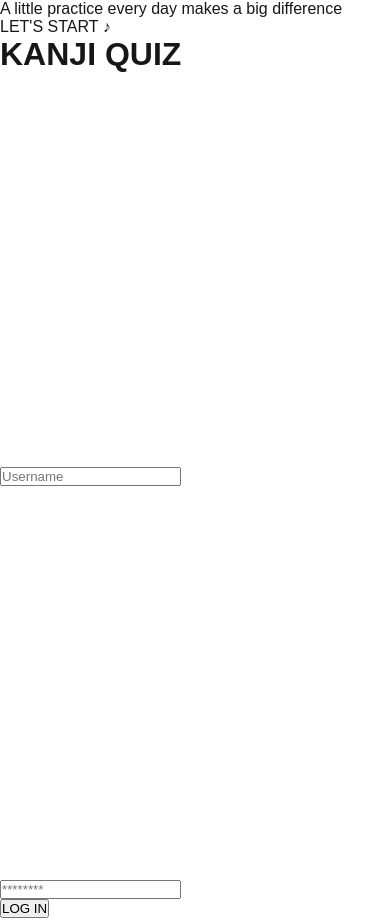
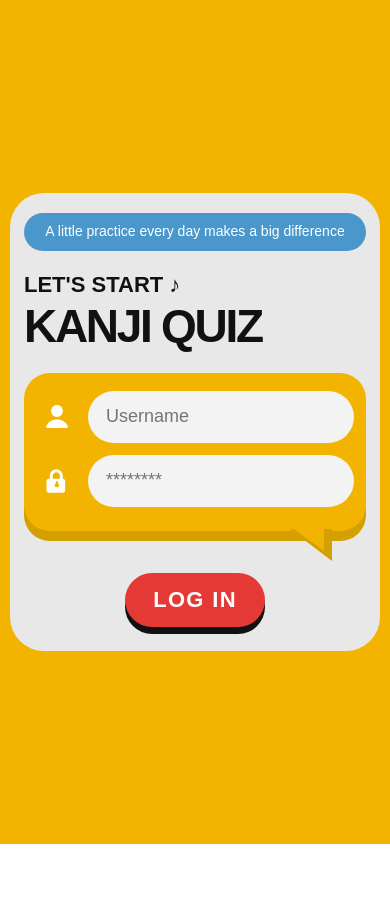
Before and after one commit to Ami-JP/amis-japanese-quiz, a Next.js app: page /student-login in a window 390 px wide. After the commit the page ends 844 px from the top, so only its background shows below. Built offline with nearby package versions, Linux system fonts and the light colour scheme.

Commit message:
Fix responsive student login page

```diff
--- a/src/app/student-login/page.tsx
+++ b/src/app/student-login/page.tsx
@@ -1,11 +1,11 @@
 'use client'
 
-import { useState } from 'react'
+import { useEffect, useState } from 'react'
 import { useRouter } from 'next/navigation'
 
-function UserIcon() {
+function UserIcon({ size }: { size: number }) {
   return (
-    <svg viewBox="0 0 24 24" aria-hidden="true" className="h-8 w-8 md:h-10 md:w-10">
+    <svg viewBox="0 0 24 24" aria-hidden="true" style={{ width: size, height: size }}>
       <path
         d="M12 12c2.9 0 5-2.3 5-5.1S14.9 1.8 12 1.8 7 4.1 7 6.9 9.1 12 12 12Zm0 2.2c-4.3 0-7.8 2.3-9.3 5.7-.3.7.2 1.5 1 1.5h16.6c.8 0 1.3-.8 1-1.5-1.5-3.4-5-5.7-9.3-5.7Z"
         fill="white"
@@ -14,9 +14,9 @@ function UserIcon() {
   )
 }
 
-function LockIcon() {
+function LockIcon({ size }: { size: number }) {
   return (
-    <svg viewBox="0 0 24 24" aria-hidden="true" className="h-8 w-8 md:h-10 md:w-10">
+    <svg viewBox="0 0 24 24" aria-hidden="true" style={{ width: size, height: size }}>
       <path
         d="M17 10V7.8C17 4.6 14.5 2 11.4 2S5.8 4.6 5.8 7.8V10H5c-1.1 0-2 .9-2 2v8c0 1.1.9 2 2 2h12c1.1 0 2-.9 2-2v-8c0-1.1-.9-2-2-2H17Zm-8.7 0V7.8c0-1.8 1.4-3.3 3.1-3.3s3.1 1.5 3.1 3.3V10H8.3Zm3.1 7.3c-.8 0-1.5-.7-1.5-1.5 0-.6.3-1.1.9-1.4v-1c0-.6.5-1.1 1.1-1.1s1.1.5 1.1 1.1v1c.5.3.9.8.9 1.4 0 .8-.7 1.5-1.5 1.5Z"
         fill="white"
@@ -31,6 +31,22 @@ export default function StudentLoginPage() {
   const [pin, setPin] = useState('')
   const [error, setError] = useState('')
   const [loading, setLoading] = useState(false)
+  const [windowWidth, setWindowWidth] = useState(1200)
+
+  useEffect(() => {
+    function handleResize() {
+      setWindowWidth(window.innerWidth)
+    }
+
+    handleResize()
+    window.addEventListener('resize', handleResize)
+    return () => window.removeEventListener('resize', handleResize)
+  }, [])
+
+  const isMobile = windowWidth <= 768
+  const isSmallMobile = windowWidth <= 430
+
+  const iconSize = isMobile ? (isSmallMobile ? 28 : 32) : 44
 
   async function handleSubmit(e: React.FormEvent) {
     e.preventDefault()
@@ -64,87 +80,330 @@ export default function StudentLoginPage() {
   }
 
   return (
-    <main className="min-h-screen overflow-hidden bg-[#f5b400] px-4 py-5 md:px-6 md:py-8">
-      <div className="mx-auto flex min-h-[calc(100vh-2.5rem)] max-w-[1150px] items-center justify-center">
-        <div className="relative w-full overflow-hidden rounded-[44px] bg-[#e9e9e9] px-5 py-8 shadow-[0_18px_40px_rgba(0,0,0,0.12)] md:rounded-[999px] md:px-16 md:py-14">
-          <div className="mx-auto flex max-w-[860px] flex-col items-center">
-            <div className="rounded-full bg-[#4c97cc] px-5 py-3 text-center text-sm font-medium tracking-[0.02em] text-white md:px-10 md:py-5 md:text-[18px]">
+    <main
+      style={{
+        minHeight: '100dvh',
+        background: '#f2b400',
+        padding: isMobile ? '10px' : '20px',
+        color: '#111',
+        fontFamily:
+          'Arial, Helvetica, ui-sans-serif, system-ui, -apple-system, BlinkMacSystemFont, "Segoe UI", sans-serif',
+        boxSizing: 'border-box',
+      }}
+    >
+      <div
+        style={{
+          minHeight: isMobile ? 'calc(100dvh - 20px)' : 'calc(100dvh - 40px)',
+          display: 'flex',
+          alignItems: 'center',
+          justifyContent: 'center',
+        }}
+      >
+        <div
+          style={{
+            width: '100%',
+            maxWidth: isMobile ? 560 : 1400,
+            minHeight: isMobile ? 'auto' : 'min(900px, calc(100dvh - 40px))',
+            background: '#e8e8e8',
+            borderRadius: isMobile ? 34 : 999,
+            display: 'flex',
+            alignItems: 'center',
+            justifyContent: 'center',
+            boxSizing: 'border-box',
+            padding: isMobile
+              ? isSmallMobile
+                ? '20px 14px 24px'
+                : '24px 18px 28px'
+              : '28px 40px',
+            overflow: 'hidden',
+          }}
+        >
+          <div
+            style={{
+              width: '100%',
+              maxWidth: isMobile ? 520 : 980,
+              display: 'flex',
+              flexDirection: 'column',
+              alignItems: 'center',
+            }}
+          >
+            <div
+              style={{
+                background: '#4a97cc',
+                color: '#fff',
+                borderRadius: 999,
+                padding: isMobile
+                  ? isSmallMobile
+                    ? '10px 14px'
+                    : '12px 18px'
+                  : '20px 36px',
+                fontSize: isMobile ? (isSmallMobile ? 14 : 16) : 28,
+                textAlign: 'center',
+                lineHeight: 1.25,
+                maxWidth: isMobile ? '100%' : 860,
+                width: isMobile ? '100%' : 'auto',
+                boxSizing: 'border-box',
+              }}
+            >
               A little practice every day makes a big difference
             </div>
 
-            <div className="mt-7 w-full text-left md:mt-9">
-              <p className="text-[28px] font-black leading-none text-black md:text-[42px]">
+            <div
+              style={{
+                width: '100%',
+                marginTop: isMobile ? 22 : 38,
+              }}
+            >
+              <div
+                style={{
+                  fontSize: isMobile ? (isSmallMobile ? 22 : 26) : 42,
+                  fontWeight: 900,
+                  lineHeight: 1.1,
+                  color: '#111',
+                }}
+              >
                 LET&apos;S START ♪
-              </p>
-              <h1 className="mt-2 text-[54px] font-black leading-[0.95] tracking-[-0.04em] text-black md:text-[110px]">
+              </div>
+
+              <h1
+                style={{
+                  margin: isMobile ? '8px 0 0' : '10px 0 0',
+                  fontSize: isMobile ? (isSmallMobile ? 46 : 58) : 108,
+                  fontWeight: 900,
+                  letterSpacing: '-0.05em',
+                  lineHeight: 0.95,
+                  color: '#111',
+                  wordBreak: 'break-word',
+                }}
+              >
                 KANJI QUIZ
               </h1>
             </div>
 
-            <form onSubmit={handleSubmit} className="mt-6 w-full max-w-[620px] md:mt-8">
-              <div className="relative rounded-[30px] bg-[#f5b400] px-4 pb-7 pt-6 shadow-[0_14px_0_#d49a00] md:rounded-[38px] md:px-7 md:pb-9 md:pt-8">
-                <div className="absolute -left-1 top-1 hidden md:block">
-                  <div className="flex flex-col gap-2">
-                    <span className="block h-3 w-10 rotate-[42deg] rounded-full bg-[#f5b400]" />
-                    <span className="block h-3 w-12 rounded-full bg-[#f5b400]" />
-                    <span className="block h-3 w-8 -rotate-[42deg] rounded-full bg-[#f5b400]" />
+            <form
+              onSubmit={handleSubmit}
+              style={{
+                width: '100%',
+                maxWidth: isMobile ? '100%' : 720,
+                marginTop: isMobile ? 24 : 34,
+              }}
+            >
+              <div style={{ position: 'relative' }}>
+                {!isMobile ? (
+                  <div
+                    style={{
+                      position: 'absolute',
+                      left: -54,
+                      top: -14,
+                      display: 'flex',
+                      flexDirection: 'column',
+                      gap: 12,
+                    }}
+                    aria-hidden="true"
+                  >
+                    <span
+                      style={{
+                        display: 'block',
+                        height: 10,
+                        width: 42,
+                        borderRadius: 999,
+                        background: '#f2b400',
+                        transform: 'rotate(45deg)',
+                      }}
+                    />
+                    <span
+                      style={{
+                        display: 'block',
+                        height: 10,
+                        width: 48,
+                        borderRadius: 999,
+                        background: '#f2b400',
+                      }}
+                    />
+                    <span
+                      style={{
+                        display: 'block',
+                        height: 10,
+                        width: 36,
+                        borderRadius: 999,
+                        background: '#f2b400',
+                        transform: 'rotate(-45deg)',
+                      }}
+                    />
                   </div>
-                </div>
+                ) : null}
 
                 <div
-                  className="absolute bottom-[-34px] right-[42px] h-0 w-0
-                  border-l-[36px] border-r-[0px] border-t-[34px]
-                  border-l-transparent border-r-transparent border-t-[#d49a00] md:bottom-[-48px] md:right-[76px]
-                  md:border-l-[56px] md:border-t-[48px]"
-                />
-                <div
-                  className="absolute bottom-[-24px] right-[54px] h-0 w-0
-                  border-l-[26px] border-r-[0px] border-t-[24px]
-                  border-l-transparent border-r-transparent border-t-[#f5b400] md:bottom-[-34px] md:right-[88px]
-                  md:border-l-[40px] md:border-t-[34px]"
-                />
+                  style={{
+                    position: 'relative',
+                    background: '#f2b400',
+                    borderRadius: isMobile ? 26 : 40,
+                    padding: isMobile
+                      ? isSmallMobile
+                        ? '18px 12px 24px'
+                        : '22px 16px 28px'
+                      : '34px 38px 42px',
+                    boxShadow: isMobile ? '0 10px 0 #d49f00' : '0 18px 0 #d49f00',
+                  }}
+                >
+                  <div
+                    style={{
+                      display: 'flex',
+                      alignItems: 'center',
+                      gap: isMobile ? 10 : 18,
+                      marginBottom: isMobile ? 12 : 20,
+                    }}
+                  >
+                    <div
+                      style={{
+                        width: isMobile ? 42 : 70,
+                        display: 'flex',
+                        alignItems: 'center',
+                        justifyContent: 'center',
+                        flexShrink: 0,
+                      }}
+                    >
+                      <UserIcon size={iconSize} />
+                    </div>
 
-                <div className="space-y-4 md:space-y-5">
-                  <label className="flex items-center gap-3 md:gap-5">
-                    <div className="flex h-14 w-14 shrink-0 items-center justify-center rounded-full bg-transparent md:h-16 md:w-16">
-                      <UserIcon />
-                    </div>
                     <input
                       value={loginId}
                       onChange={(e) => setLoginId(e.target.value)}
                       autoComplete="username"
                       placeholder="Username"
-                      className="h-14 w-full rounded-full border-0 bg-[#f3f3f3] px-6 text-[20px] text-[#424242] placeholder:text-[#585858] focus:outline-none md:h-20 md:px-10 md:text-[34px]"
+                      style={{
+                        width: '100%',
+                        height: isMobile ? (isSmallMobile ? 52 : 58) : 86,
+                        borderRadius: 999,
+                        border: 'none',
+                        outline: 'none',
+                        background: '#f3f3f3',
+                        color: '#444',
+                        padding: isMobile
+                          ? isSmallMobile
+                            ? '0 18px'
+                            : '0 20px'
+                          : '0 34px',
+                        fontSize: isMobile ? (isSmallMobile ? 18 : 22) : 34,
+                        boxSizing: 'border-box',
+                      }}
                     />
-                  </label>
+                  </div>
 
-                  <label className="flex items-center gap-3 md:gap-5">
-                    <div className="flex h-14 w-14 shrink-0 items-center justify-center rounded-full bg-transparent md:h-16 md:w-16">
-                      <LockIcon />
+                  <div
+                    style={{
+                      display: 'flex',
+                      alignItems: 'center',
+                      gap: isMobile ? 10 : 18,
+                      marginBottom: 0,
+                    }}
+                  >
+                    <div
+                      style={{
+                        width: isMobile ? 42 : 70,
+                        display: 'flex',
+                        alignItems: 'center',
+                        justifyContent: 'center',
+                        flexShrink: 0,
+                      }}
+                    >
+                      <LockIcon size={iconSize} />
                     </div>
+
                     <input
                       type="password"
                       value={pin}
                       onChange={(e) => setPin(e.target.value)}
                       autoComplete="current-password"
                       placeholder="********"
-                      className="h-14 w-full rounded-full border-0 bg-[#f3f3f3] px-6 text-[20px] text-[#424242] placeholder:text-[#585858] focus:outline-none md:h-20 md:px-10 md:text-[34px]"
+                      style={{
+                        width: '100%',
+                        height: isMobile ? (isSmallMobile ? 52 : 58) : 86,
+                        borderRadius: 999,
+                        border: 'none',
+                        outline: 'none',
+                        background: '#f3f3f3',
+                        color: '#444',
+                        padding: isMobile
+                          ? isSmallMobile
+                            ? '0 18px'
+                            : '0 20px'
+                          : '0 34px',
+                        fontSize: isMobile ? (isSmallMobile ? 18 : 22) : 34,
+                        boxSizing: 'border-box',
+                      }}
                     />
-                  </label>
+                  </div>
+
+                  {error ? (
+                    <p
+                      style={{
+                        margin: '14px 0 0',
+                        padding: isMobile ? '10px 12px' : '12px 16px',
+                        borderRadius: 18,
+                        background: 'rgba(255,255,255,0.82)',
+                        color: '#b42318',
+                        fontSize: isMobile ? 14 : 18,
+                        fontWeight: 700,
+                        textAlign: 'center',
+                      }}
+                    >
+                      {error}
+                    </p>
+                  ) : null}
+
+                  <div
+                    style={{
+                      position: 'absolute',
+                      right: isMobile ? 34 : 84,
+                      bottom: isMobile ? -30 : -58,
+                      width: 0,
+                      height: 0,
+                      borderLeft: isMobile ? '42px solid transparent' : '86px solid transparent',
+                      borderTop: isMobile ? '32px solid #d49f00' : '64px solid #d49f00',
+                    }}
+                  />
+                  <div
+                    style={{
+                      position: 'absolute',
+                      right: isMobile ? 42 : 98,
+                      bottom: isMobile ? -20 : -40,
+                      width: 0,
+                      height: 0,
+                      borderLeft: isMobile ? '30px solid transparent' : '62px solid transparent',
+                      borderTop: isMobile ? '22px solid #f2b400' : '44px solid #f2b400',
+                    }}
+                  />
                 </div>
-
-                {error ? (
-                  <p className="mt-4 rounded-2xl bg-white/75 px-4 py-3 text-center text-sm font-semibold text-red-700 md:text-base">
-                    {error}
-                  </p>
-                ) : null}
               </div>
 
-              <div className="mt-12 flex justify-center md:mt-16">
+              <div
+                style={{
+                  display: 'flex',
+                  justifyContent: 'center',
+                  marginTop: isMobile ? 42 : 72,
+                }}
+              >
                 <button
                   type="submit"
                   disabled={loading}
-                  className="rounded-full bg-[#e63333] px-9 py-3 text-[24px] font-black tracking-[0.06em] text-white shadow-[0_9px_0_#111] transition hover:translate-y-[1px] hover:shadow-[0_7px_0_#111] disabled:cursor-not-allowed disabled:opacity-60 md:px-14 md:py-4 md:text-[34px]"
+                  style={{
+                    border: 'none',
+                    borderRadius: 999,
+                    background: '#e53935',
+                    color: '#fff',
+                    fontWeight: 900,
+                    fontSize: isMobile ? (isSmallMobile ? 22 : 26) : 34,
+                    letterSpacing: '0.06em',
+                    padding: isMobile
+                      ? isSmallMobile
+                        ? '14px 28px'
+                        : '16px 34px'
+                      : '20px 54px',
+                    cursor: 'pointer',
+                    boxShadow: isMobile ? '0 7px 0 #111' : '0 10px 0 #111',
+                    opacity: loading ? 0.7 : 1,
+                  }}
                 >
                   {loading ? 'LOGGING IN...' : 'LOG IN'}
                 </button>
```
